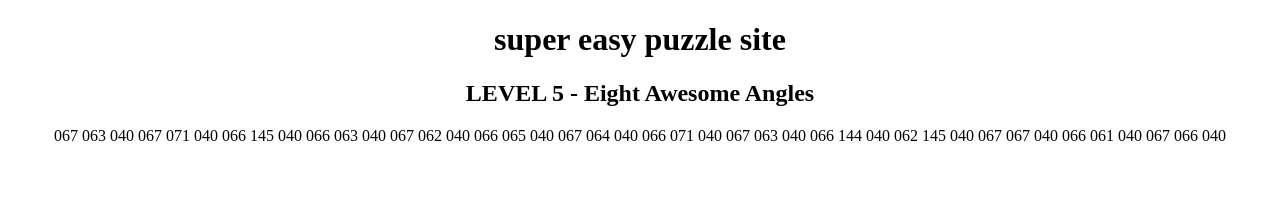
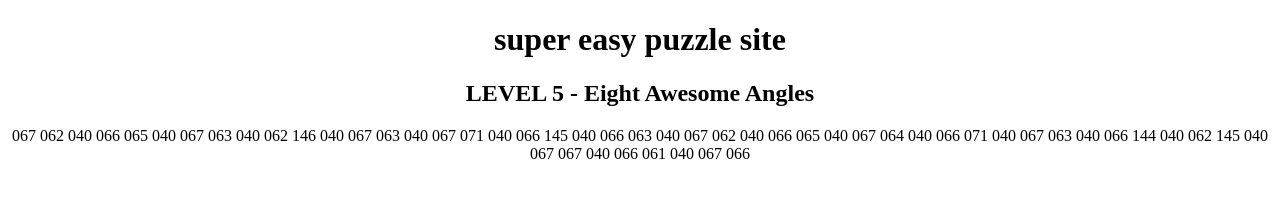
Before and after one commit to azurekirby351/azurekirby351.github.io, a plain HTML site: page blu just got beaned/beginner/syncretism.html in a window 1280 px wide. Drawn offline with Linux system fonts and the light colour scheme.

Commit message:
updated level 6
making it easier on you fellows
<3

```diff
--- a/puzzle/beginner/syncretism.html
+++ b/blu just got beaned/beginner/syncretism.html
@@ -6,6 +6,6 @@
 		<body>
 			<h1 align="middle">super easy puzzle site</h1>
 			<h2 align="middle">LEVEL 5 - Eight Awesome Angles</h2>
-			<p align="middle">067 063 040 067 071 040 066 145 040 066 063 040 067 062 040 066 065 040 067 064 040 066 071 040 067 063 040 066 144 040 062 145 040 067 067 040 066 061 040 067 066 040</p>
+			<p align="middle">067 062 040 066 065 040 067 063 040 062 146 040 067 063 040 067 071 040 066 145 040 066 063 040 067 062 040 066 065 040 067 064 040 066 071 040 067 063 040 066 144 040 062 145 040 067 067 040 066 061 040 067 066</p>
 		</body>
 	</html>
```
Also changed, not shown: blu just got beaned/beginner/2.html (renamed from puzzle/beginner/2.html), blu just got beaned/beginner/26965.html (renamed from puzzle/beginner/26965.html), blu just got beaned/beginner/begin.html (renamed from puzzle/beginner/begin.html), blu just got beaned/beginner/delectation.html (renamed from puzzle/beginner/delectation.html), blu just got beaned/beginner/eightypointtwo.html (renamed from puzzle/beginner/eightypointtwo.html), blu just got beaned/beginner/orchid.html (renamed from puzzle/beginner/orchid.html), blu just got beaned/beginner/poseidon.html (renamed from puzzle/beginner/poseidon.html), blu just got beaned/beginner/prodigy.html (renamed from puzzle/beginner/prodigy.html), blu just got beaned/beginner/two.html (renamed from puzzle/beginner/two.html), blu just got beaned/beginner/whoevercreatedthissiteisgay.html (renamed from puzzle/beginner/whoevercreatedthissiteisgay.html), blu just got beaned/index.html (renamed from puzzle/index.html), blu just got beaned/mainpage.html (renamed from puzzle/mainpage.html), blu just got beaned/steg/res/memes.png (renamed from puzzle/res/memes.png), 2 other files.
